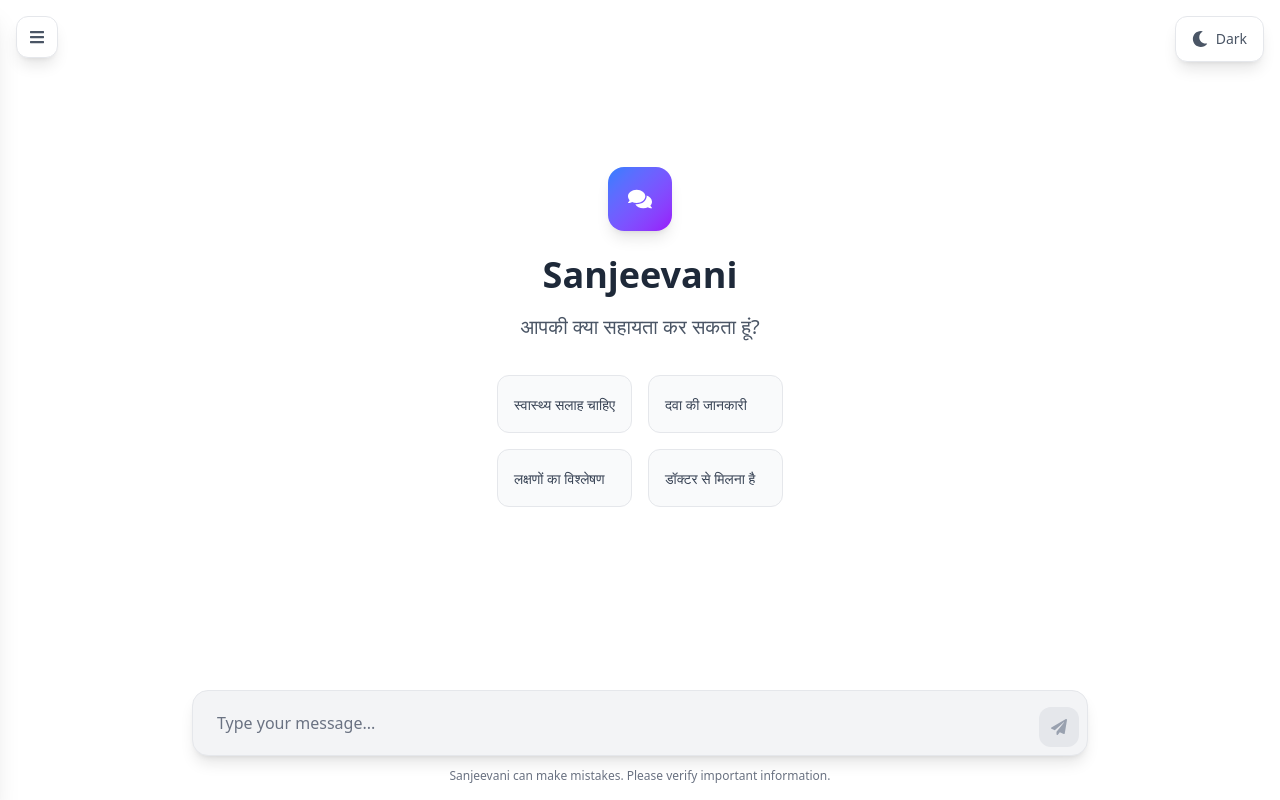
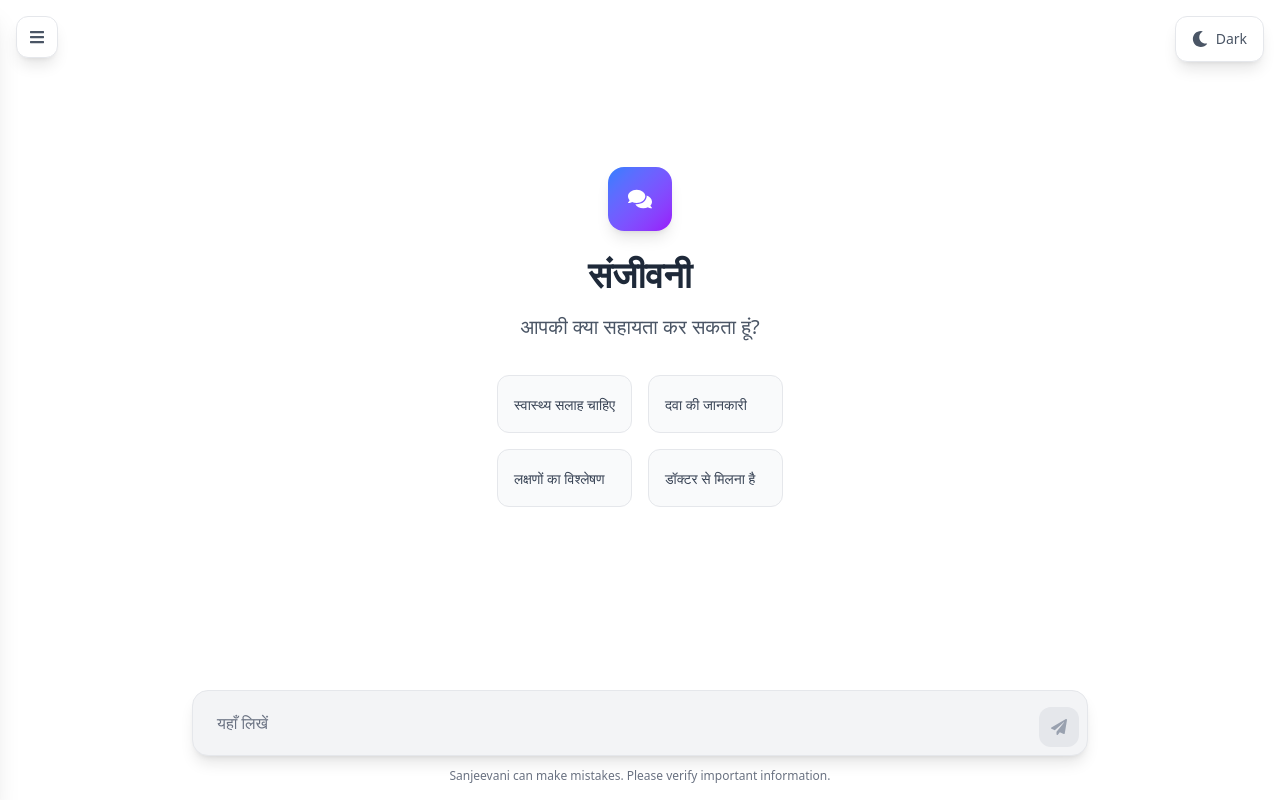
Before and after one commit to Kartavya-Shrivastav/Sanjeevani, a React (Vite) app in the folder Web-Page/client/: page / in a window 1280 px wide. Built offline with nearby package versions, Linux system fonts and the light colour scheme.

Commit message:
cleaned up presets

```diff
--- a/Web-Page/client/src/components/ChatUI.jsx
+++ b/Web-Page/client/src/components/ChatUI.jsx
@@ -21,7 +21,7 @@ const ChatUI = () => {
               <FaComments className="text-white text-2xl" />
             </div>
             <h1 className="text-4xl font-bold text-gray-800 dark:text-gray-100 mb-4">
-              Sanjeevani
+              संजीवनी
             </h1>
             <p className="text-xl text-gray-600 dark:text-gray-300 leading-relaxed">
               आपकी क्या सहायता कर सकता हूं?
@@ -56,7 +56,7 @@ const ChatUI = () => {
               <textarea
                 value={input}
                 onChange={(e) => setInput(e.target.value)}
-                placeholder="Type your message..."
+                placeholder="यहाँ लिखें"
                 className="flex-1 bg-transparent border-none outline-none resize-none px-4 py-3 text-gray-800 dark:text-gray-100 placeholder-gray-500 dark:placeholder-gray-400 text-base leading-6 max-h-32 min-h-[24px]"
                 rows={1}
                 style={{
--- a/Web-Page/client/src/components/Sidebar.jsx
+++ b/Web-Page/client/src/components/Sidebar.jsx
@@ -2,11 +2,7 @@ import React, { useState, useEffect } from 'react';
 import { FaPaperPlane, FaSun, FaMoon, FaBars, FaTimes, FaPlus, FaComments } from 'react-icons/fa';
 
 const Sidebar = ({ isOpen, onClose, onSelectChat }) => {
-  const [chats, setChats] = useState([
-    { title: "Healthcare Query", id: 1 },
-    { title: "Medicine Information", id: 2 },
-    { title: "Symptom Analysis", id: 3 }
-  ]);
+  const [chats, setChats] = useState([]);
 
   const handleNewChat = () => {
     onSelectChat(null);
```
